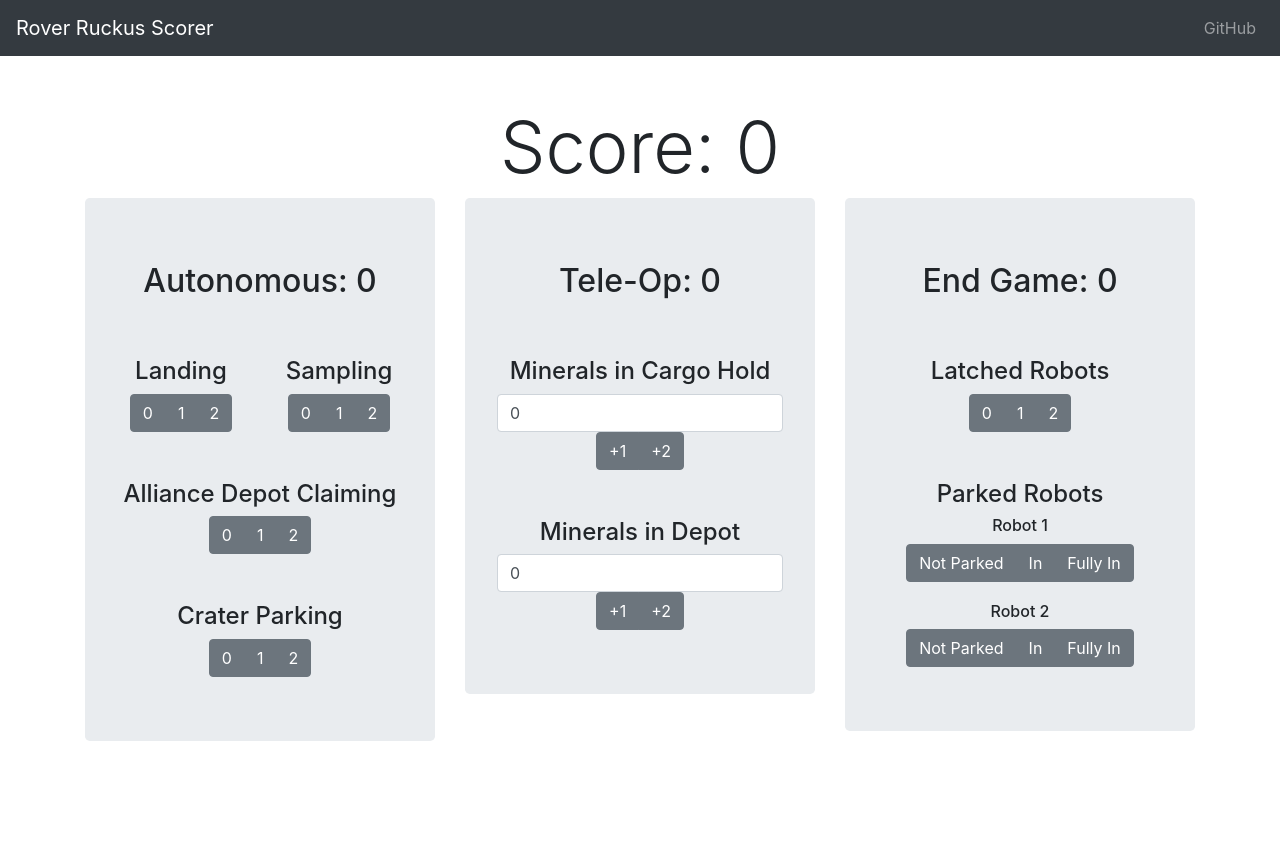
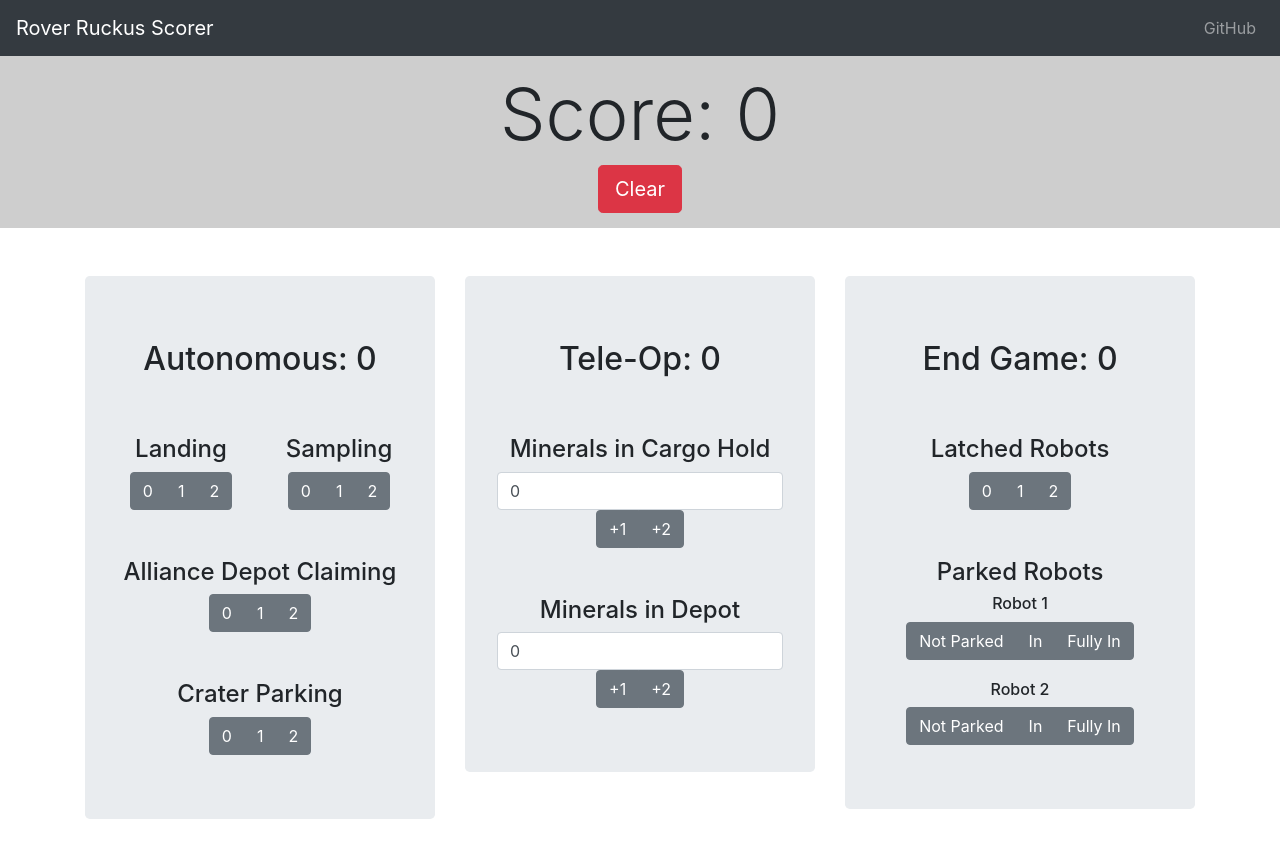
Before and after one commit to HavishNetla/rover-ruckus-scorer, a Next.js app: page / in a window 1280 px wide. Before the commit the page ends 800 px from the top, so only its background shows below. Built offline with nearby package versions, Linux system fonts and the light colour scheme.

Commit message:
Fix Scroll

```diff
--- a/components/Scoring/index.js
+++ b/components/Scoring/index.js
@@ -82,17 +82,48 @@ export default class extends React.Component {
     }
   }
 
+  onClearClick = () => {
+    this.setState({ landing: 0 })
+    this.setState({ sampling: 0 })
+    this.setState({ depotClaiming: 0 })
+    this.setState({ crater: 0 })
+    this.setState({ cargo: 0 })
+    this.setState({ depot: 0 })
+    this.setState({ latch: 0 })
+    this.setState({ robot1Park: 0 })
+    this.setState({ robot2Park: 0 })
+  }
+
   render() {
     return (
       <div>
-        <Container style={{ marginTop: '3em' }}>
-          <h1 className="display-3" style={{ textAlign: 'center' }}>
+        <div
+          style={{
+            paddingBottom: 15,
+            paddingTop: 15,
+            backgroundColor: '#cecece',
+            textAlign: 'center',
+            position: 'sticky',
+            top: 0,
+            zIndex: 1,
+          }}
+        >
+          <h1
+            className="display-3"
+            style={{
+              borderRadius: '0.3rem',
+            }}
+          >
             Score:{' '}
             {this.calculateAutoScore() +
               this.calculateTeleScore() +
               this.calculateEndGameScore()}
           </h1>
-
+          <Button color="danger" size="lg" onClick={this.onClearClick }>
+            Clear
+          </Button>
+        </div>
+        <Container style={{ marginTop: '3em' }}>
           <Row>
             <Col
               style={{
--- a/package.json
+++ b/package.json
@@ -5,6 +5,7 @@
     "react": "^16.5.2",
     "react-dom": "^16.5.2",
     "react-grid-system": "^4.3.1",
+    "react-sticky": "^6.0.3",
     "reactstrap": "^6.4.0"
   },
   "name": "RoverRuckusScorer",
```
Also changed, not shown: 1 other file (tests, documents, lock files or other folders).
